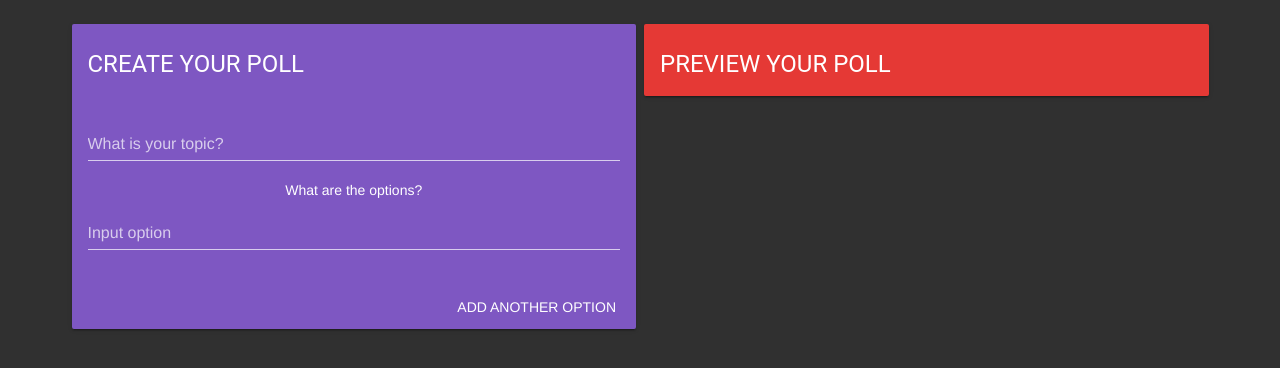
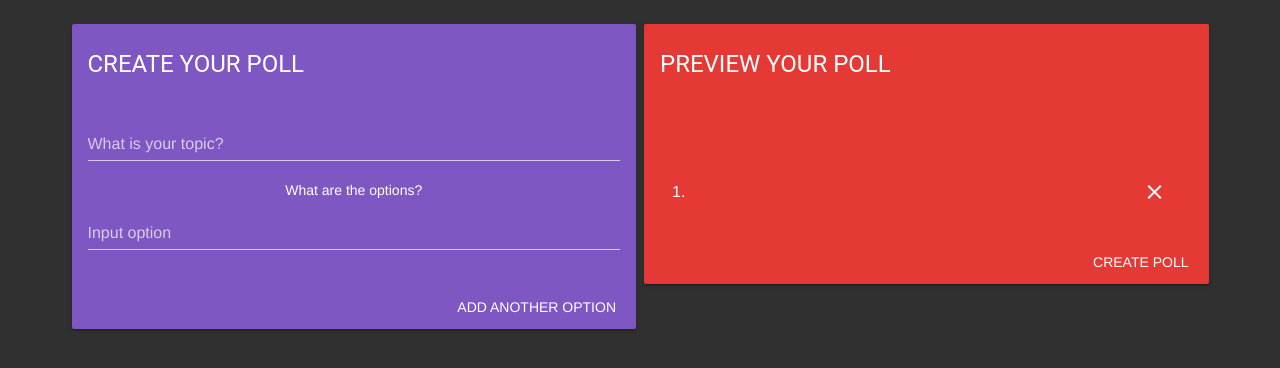
Before and after one commit to ngshoy/surveymon, a Vue app: page /#/CreatePoll in a window 1280 px wide. Shown: the top 368 px of the page. Built offline with nearby package versions, Linux system fonts and the light colour scheme.

Commit message:
converted preview poll section to vuetify

```diff
--- a/src/views/CreatePoll.vue
+++ b/src/views/CreatePoll.vue
@@ -32,56 +32,30 @@
               PREVIEW YOUR POLL
             </div>
           </v-card-title>
+          <v-card-text>
+            <v-subheader>{{poll.topic}}</v-subheader>
+            <v-list :dark=false>
+              <v-list-tile v-for="(option, index) in poll.options" :key="index">
+                <v-layout justify-space-between align-center>
+                  <span>{{index + 1}}. {{option.name}}</span>
+                  <v-btn flat icon @click="removePollOption(index)">
+                    <v-icon>clear</v-icon>
+                  </v-btn>
+                </v-layout>
+              </v-list-tile>
+            </v-list>
+          </v-card-text>
+          <v-card-actions>
+            <v-layout justify-end>
+              <v-btn flat @click="createNewPoll">Create poll</v-btn>
+            </v-layout>
+          </v-card-actions>
         </v-card>
       </v-flex>
     </v-layout>
   </v-container>
   <!-- <div class="md-layout">
     <div class="md-layout-item">
-      <md-card>
-        <md-card-header>
-          <div class="md-title">Create Your Personalized Poll</div>
-        </md-card-header>
-        <md-card-content>
-          <md-field>
-            <label>What is your topic?</label>
-            <md-input type="text" v-model="poll.topic"></md-input>
-          </md-field>
-          <label for="options">What are the options?</label>
-          <ul name="options">
-            <li v-for="(option, index) in poll.options" v-bind:key="index">
-              <md-field md-inline>
-                <label>Input Option</label>
-                <md-input type="text" v-model="poll.options[index].name"></md-input>
-              </md-field>
-            </li>
-          </ul>
-        </md-card-content>
-        <md-card-actions>
-          <md-button class="md-accent" @click="addPollOption">Add another option</md-button>
-        </md-card-actions>
-      </md-card>
-    </div>
-    <div class="md-layout-item">
-      <md-card>
-        <md-card-header>
-          <div class="md-title">Preview Your Poll</div>
-        </md-card-header>
-        <md-card-content>
-          <md-subheader>{{poll.topic}}</md-subheader>
-          <md-list>
-            <md-list-item v-for="(option, index) in poll.options" v-bind:key="index">
-              <span class="md-list-item-text">{{index + 1}}. {{option.name}}</span>
-              <md-button class="md-icon-button md-list-action" @click="removePollOption(index)">
-                <md-icon class="md-primary">clear</md-icon>
-              </md-button>
-            </md-list-item>
-          </md-list>
-        </md-card-content>
-        <md-card-actions>
-          <md-button class="md-primary" @click="createNewPoll">Create your poll</md-button>
-        </md-card-actions>
-      </md-card>
 
       <md-dialog :md-active.sync="showDialog">
         <md-dialog-title v-html="respMsg"></md-dialog-title>
@@ -162,17 +136,8 @@ export default {
     list-style-type: none;
   }
 
-  ul li input {
-    width: 100px;
-  }
-
-  #topic {
-    width: 200px;
-  }
-
-  .md-card {
-    width: 460px;
-    margin: 10px;
+  .theme--dark.v-list {
+    background: transparent;
   }
 
 </style>
```
